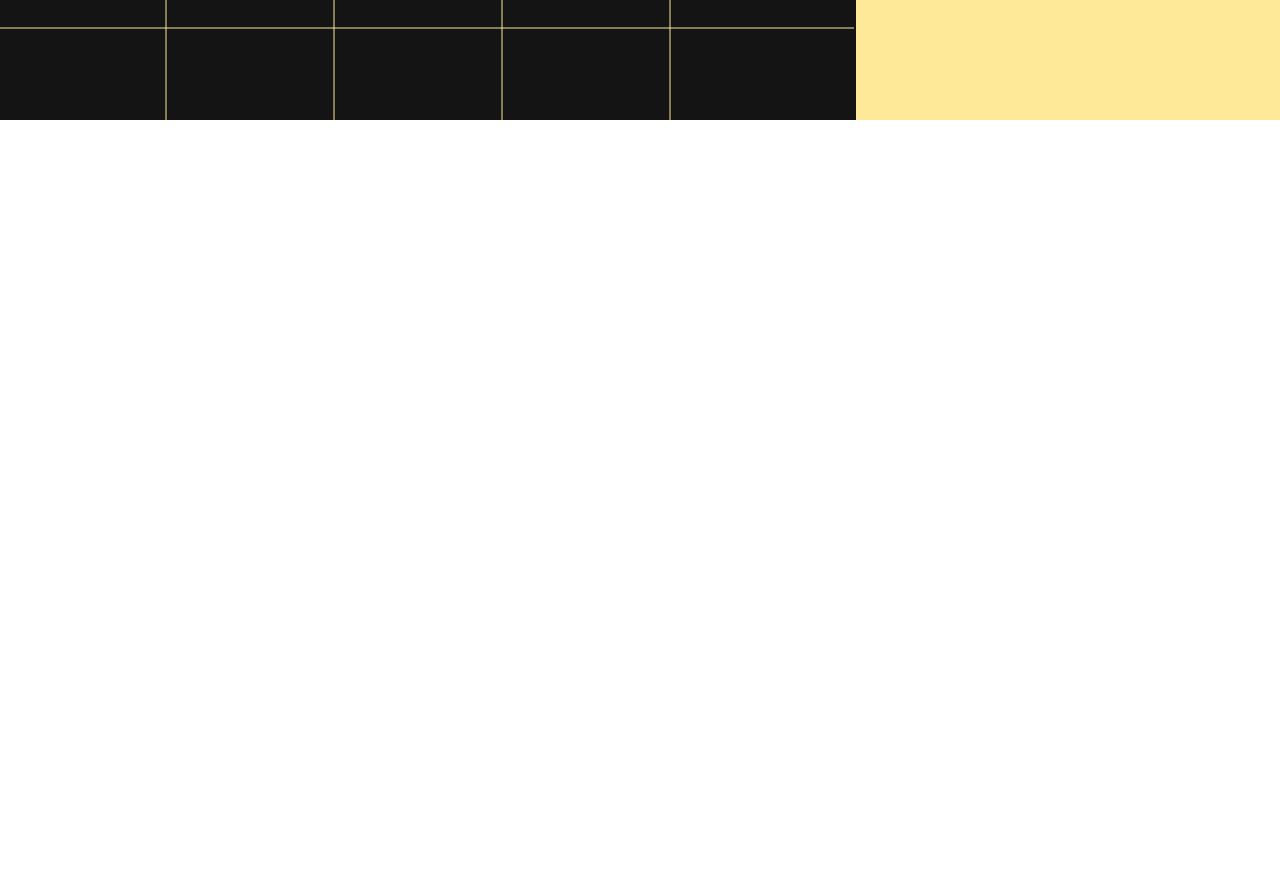
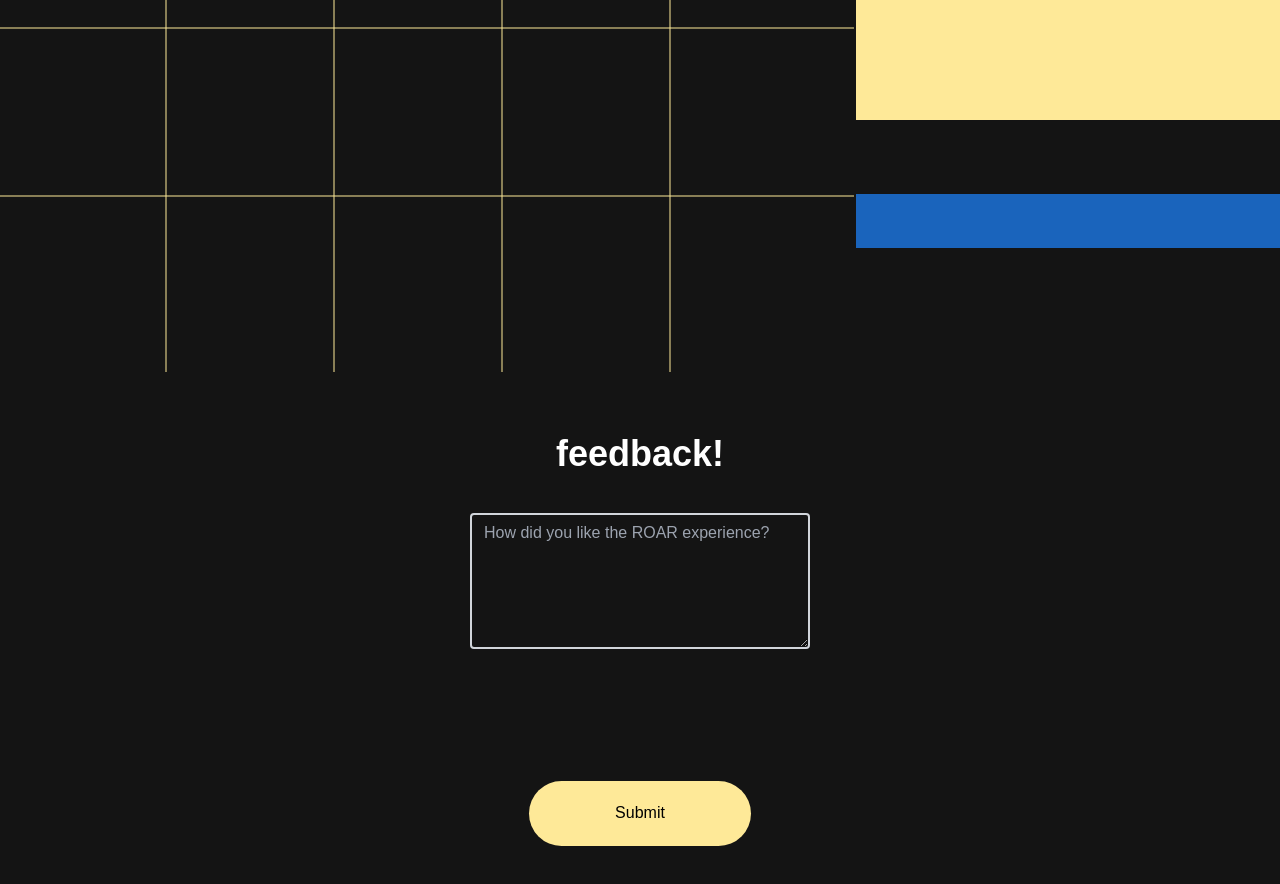
Before and after one commit to entropyylabs/roar-website, a React (Create React App) app: page / in a window 1280 px wide. Shown: the part 3880-4764 px from the top of the page. Before the commit the page ends 4000 px from the top, so only its background shows below. Built offline with nearby package versions, Linux system fonts and the light colour scheme.

Commit message:
Feedback page UI

```diff
--- a/src/App.js
+++ b/src/App.js
@@ -5,6 +5,7 @@ import Section2 from "./Components/Section2";
 import Section3 from "./Components/Section3";
 import Section4 from "./Components/Section4";
 import Section5 from "./Components/Section5";
+import Section6 from "./Components/Section6";
 
 function App() {
   const { height, width } = useWindowDimensions();
@@ -15,6 +16,7 @@ function App() {
       <Section3 height={height} width={width} />
       <Section4 height={height} width={width} />
       <Section5 height={height} width={width} />
+      <Section6 height={height} width={width} />
     </div>
   );
 }
--- /dev/null
+++ b/src/Components/Section6.js
@@ -0,0 +1,54 @@
+import React from "react";
+
+const Section6 = ({ height, width }) => {
+  return (
+    <section
+      style={{ height: height, width: width, backgroundColor: "#141414" }}
+    >
+      <div className="flex flex-col justify-around h-full">
+        <p className="bg-[#1A64BC] text-[#FEE998] text-[36px] font-semibold text-center whitespace-nowrap ">
+          roar. roar. roar. roar. roar.
+        </p>
+        <div className="min-h-1/2">
+          <form
+            action=""
+            className="flex flex-col gap-8 w-[340px] m-auto mt-[30px] items-center"
+          >
+            <p className=" text-white text-[36px] font-semibold text-center whitespace-nowrap ">
+              feedback!
+            </p>
+            <textarea
+              class="
+        form-control
+        block
+        w-full
+        px-3
+        py-1.5
+        text-base
+        font-normal
+        text-white
+        bg-[#141414] bg-clip-padding
+        border-2 border-solid border-gray-300
+        rounded
+        transition
+        ease-in-out
+        m-0
+        focus:text-white focus:bg-[#141414] focus:border-[#FEE998] focus:outline-none
+      "
+              rows="5"
+              placeholder="How did you like the ROAR experience?"
+            ></textarea>
+            <button
+              className="btn w-[222px] h-[65px] bg-[#FEE998] text-black rounded-full mt-[100px]"
+              type="submit"
+            >
+              Submit
+            </button>
+          </form>
+        </div>
+      </div>
+    </section>
+  );
+};
+
+export default Section6;
```
